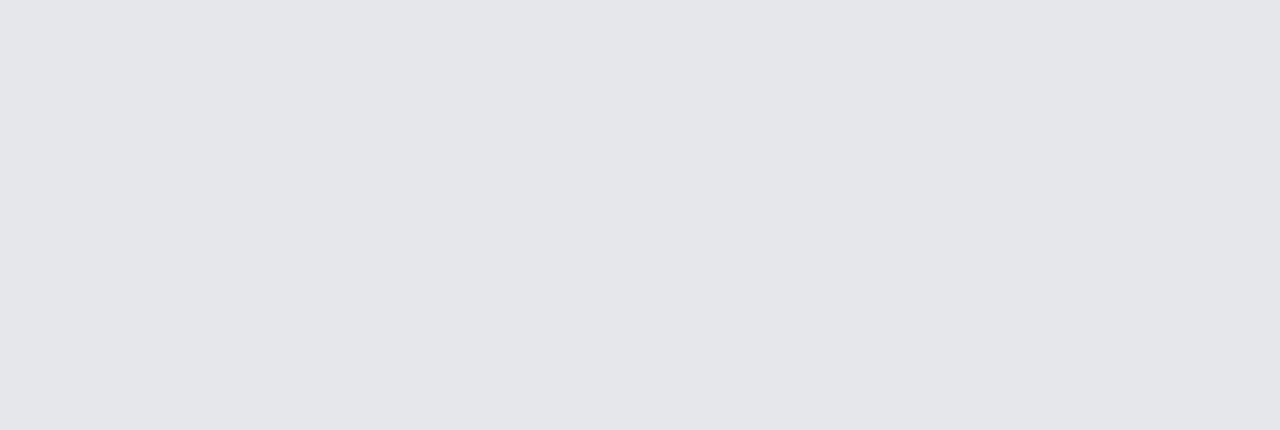
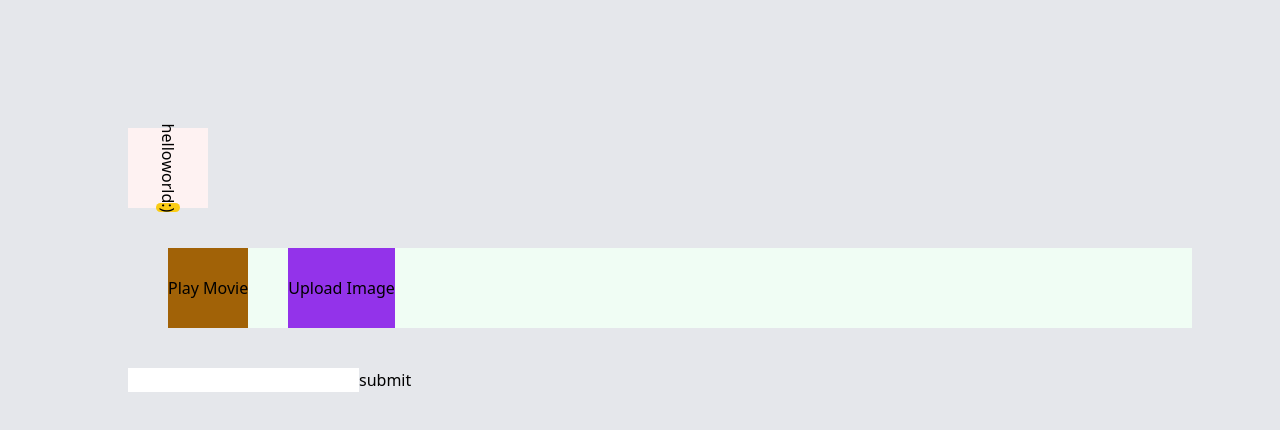
Before and after one commit to GurbanmyradowSerdar/react-lesson, a React (Create React App) app: page / in a window 1280 px wide. Shown: the top 430 px of the page. Built offline with nearby package versions, Linux system fonts and the light colour scheme.

Commit message:
7 course done

```diff
--- a/src/App.jsx
+++ b/src/App.jsx
@@ -1,5 +1,21 @@
+import ErrorButton from "./components/7/ErrorButton";
+import EventsComponent from "./components/7/EventsComponent";
+import FormBehavior from "./components/7/FormBehavior";
+
 const App = () => {
-  return <div className="min-h-screen bg-gray-200 p-32"></div>;
+  return (
+    <div className="min-h-screen bg-gray-200 p-32">
+      <ErrorButton onClick={() => console.log("hello")}>
+        <div className="w-20 h-20 bg-red-50 rotate-90 flex items-center justify-center">
+          <p>hello</p>
+          <p>world</p>
+          <p className="bg-yellow-400 rounded-full">:)</p>
+        </div>
+      </ErrorButton>
+      <EventsComponent />
+      <FormBehavior />
+    </div>
+  );
 };
 
 export default App;
--- /dev/null
+++ b/src/components/7/ErrorButton.jsx
@@ -0,0 +1,3 @@
+export default function ErrorButton(props) {
+  return <button {...props}>{props.children}</button>;
+}
--- /dev/null
+++ b/src/components/7/EventsComponent.jsx
@@ -0,0 +1,29 @@
+export default function EventsComponent() {
+  return (
+    <div
+      className="m-10 w-full h-20 bg-green-50 gap-10 flex "
+      onClick={() => {
+        alert("You clicked on the toolbar!");
+      }}
+    >
+      <button
+        onClick={(e) => {
+          e.stopPropagation();
+          alert("Playing! button clicked");
+        }}
+        className="bg-yellow-700"
+      >
+        Play Movie
+      </button>
+      <button
+        onClick={(e) => {
+          e.stopPropagation();
+          alert("Uploading! button clicked");
+        }}
+        className="bg-purple-600"
+      >
+        Upload Image
+      </button>
+    </div>
+  );
+}
--- /dev/null
+++ b/src/components/7/FormBehavior.jsx
@@ -0,0 +1,13 @@
+export default function FormBehavior() {
+  return (
+    <form
+      onSubmit={(e) => {
+        e.preventDefault();
+        console.log("submited");
+      }}
+    >
+      <input type="text" />
+      <button>submit</button>
+    </form>
+  );
+}
```
